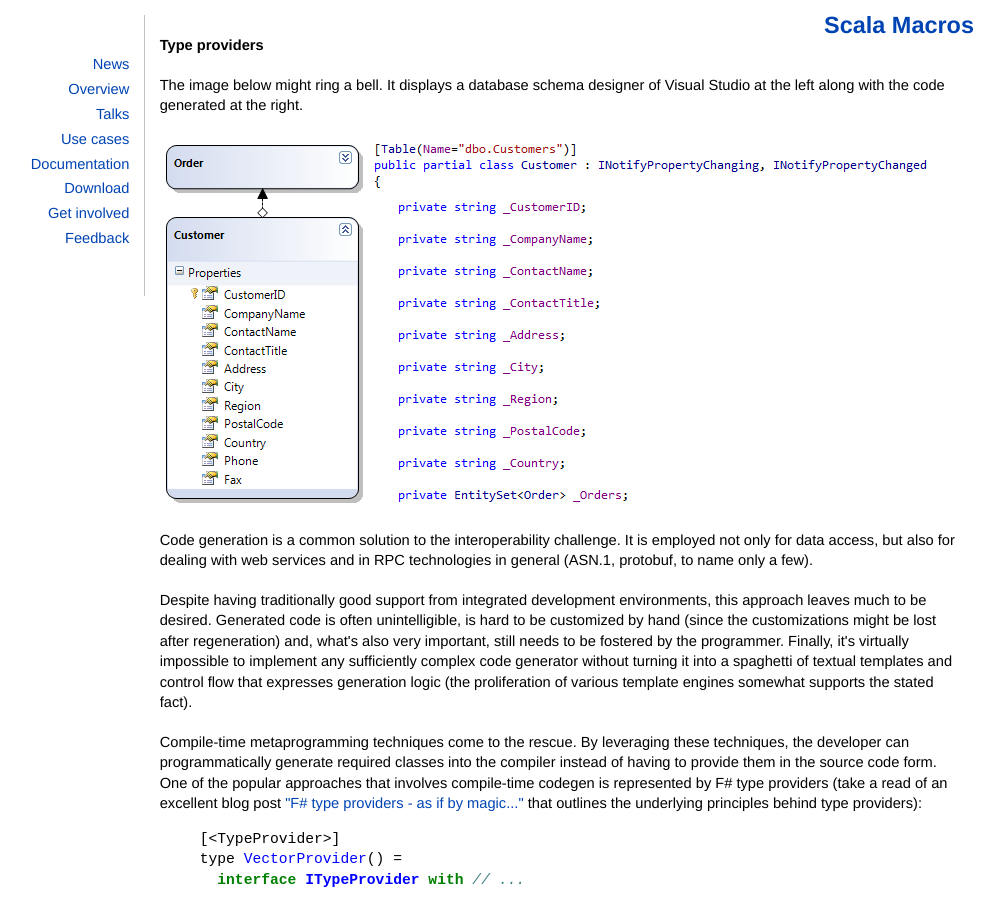
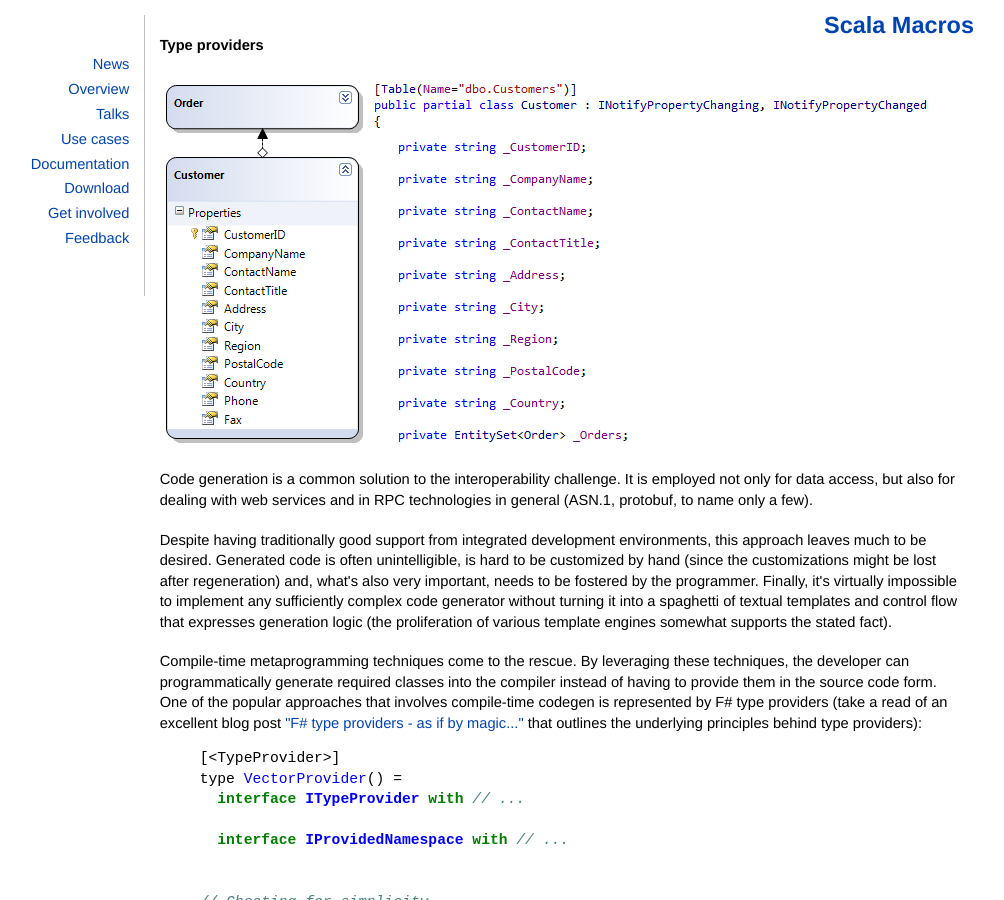
Before and after one commit to scalamacros/scalamacros.github.com, a Jekyll site: the page built from usecases/_posts/2011-11-11-5-type-providers.html, in a window 1280 px wide and 900 px high. Shown: the whole window, without its empty margins (146-1150 px from the left). Built offline with Jekyll 4.4.1, drawn with Linux system fonts in a browser that asks for light colours.

Commit message:
fixed several typos

```diff
--- a/usecases/_posts/2011-11-11-5-type-providers.html
+++ b/usecases/_posts/2011-11-11-5-type-providers.html
@@ -3,8 +3,6 @@
 title: Type providers
 permalink: /usecases/type-providers.html
 ---
-
-<p>The image below might ring a bell. It displays a database schema designer of Visual Studio at the left along with the code generated at the right.</p>
 
 <p><a href="/media/images/usecases/typical-data-designer.png"><img src="/media/images/usecases/typical-data-designer.png" /></a></p>
 
@@ -13,7 +11,7 @@
 
 <p>Despite having traditionally good support from integrated development environments, this approach leaves much to be desired.
 Generated code is often unintelligible, is hard to be customized by hand (since the customizations might be lost after regeneration)
-and, what's also very important, still needs to be fostered by the programmer.
+and, what's also very important, needs to be fostered by the programmer.
 Finally, it's virtually impossible to implement any sufficiently complex code generator without turning it into a spaghetti of textual templates
 and control flow that expresses generation logic (the proliferation of various template engines somewhat supports the stated fact).</p>
 
--- a/usecases/_posts/2011-11-11-6-language-integrated-queries.html
+++ b/usecases/_posts/2011-11-11-6-language-integrated-queries.html
@@ -20,7 +20,9 @@
 if you want to know more about the composability problem - be sure to take a look at that post):</p>
 
 {% highlight csharp %}
-static bool MyPriceFunc(Nwind.Product p) { return p.ProductName.StartsWith("B"); }
+static bool MyPriceFunc(Nwind.Product p) {
+  return p.ProductName.StartsWith("B");
+}
 
 var q =
   from p in db.Products
--- a/usecases/_posts/2011-11-11-7-advanced-domain-specific-languages.html
+++ b/usecases/_posts/2011-11-11-7-advanced-domain-specific-languages.html
@@ -35,7 +35,7 @@
 Also, the lifting (i.e. transformation of domain-specific codes into corresponding domain ASTs) would come for free,
 without the need to carefully arrange the web of boilerplate to capture the intent of the user.</p>
 
-<p>This brings sweet memories of coding up <a href="https://github.com/xeno-by/conflux">Conflux</a>, the framework for programming CUDA in pure C#.
+<p>This brings sweet memories of coding up <a href="https://github.com/xeno-by/conflux">Conflux</a>, a framework for programming CUDA in pure C#.
 Since the computational architecture of massively parallel devices is incompatible with von Neumann architecture, I didn't even have a luxury of symbolic evaluation
 that is employed in Squeryl. Instead I went for writing <a href="https://github.com/xeno-by/truesight">a decompiler for .NET bytecode</a>.
 If I were programming in a language with macros, that effort would be completely unnecessary. For example, take a look how a similar goal is achieved by the
```
Also changed, not shown: other parts of usecases/_posts/2011-11-11-7-advanced-domain-specific-languages.html (+1 -1 lines).
